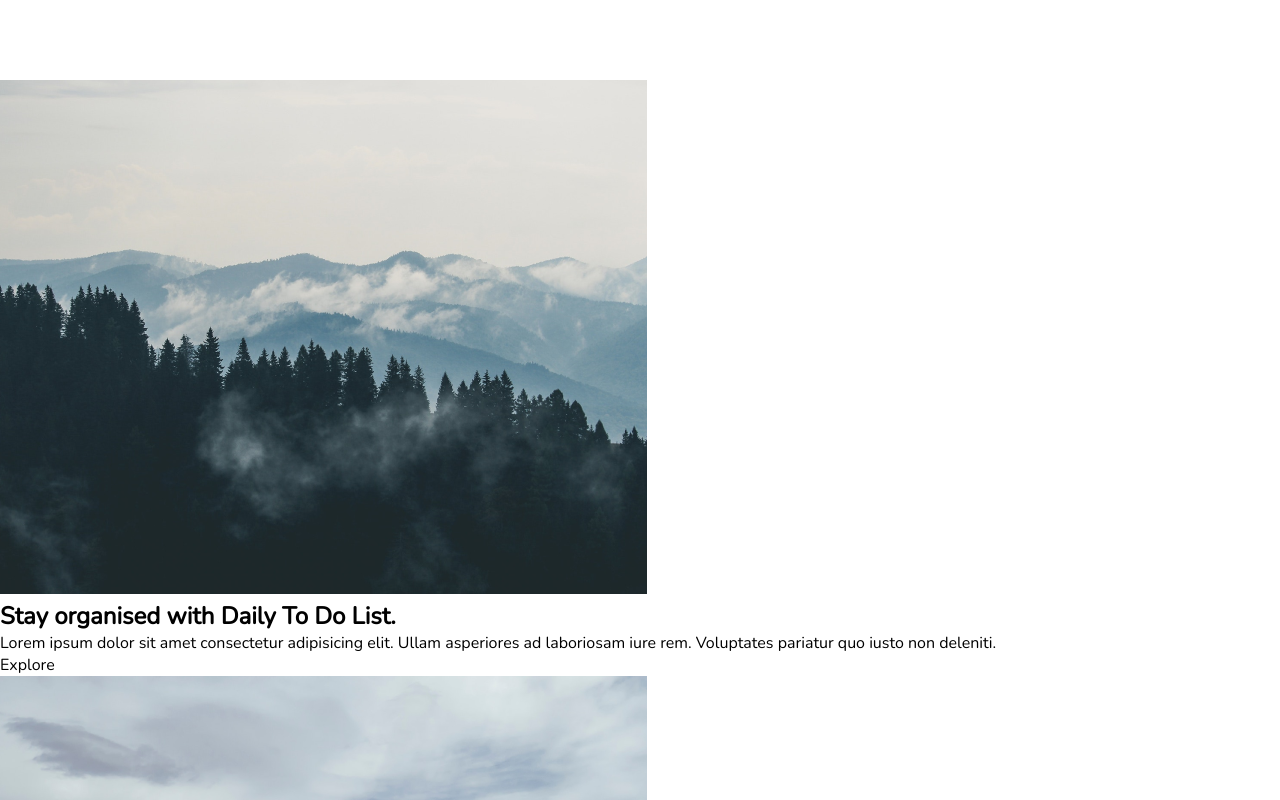
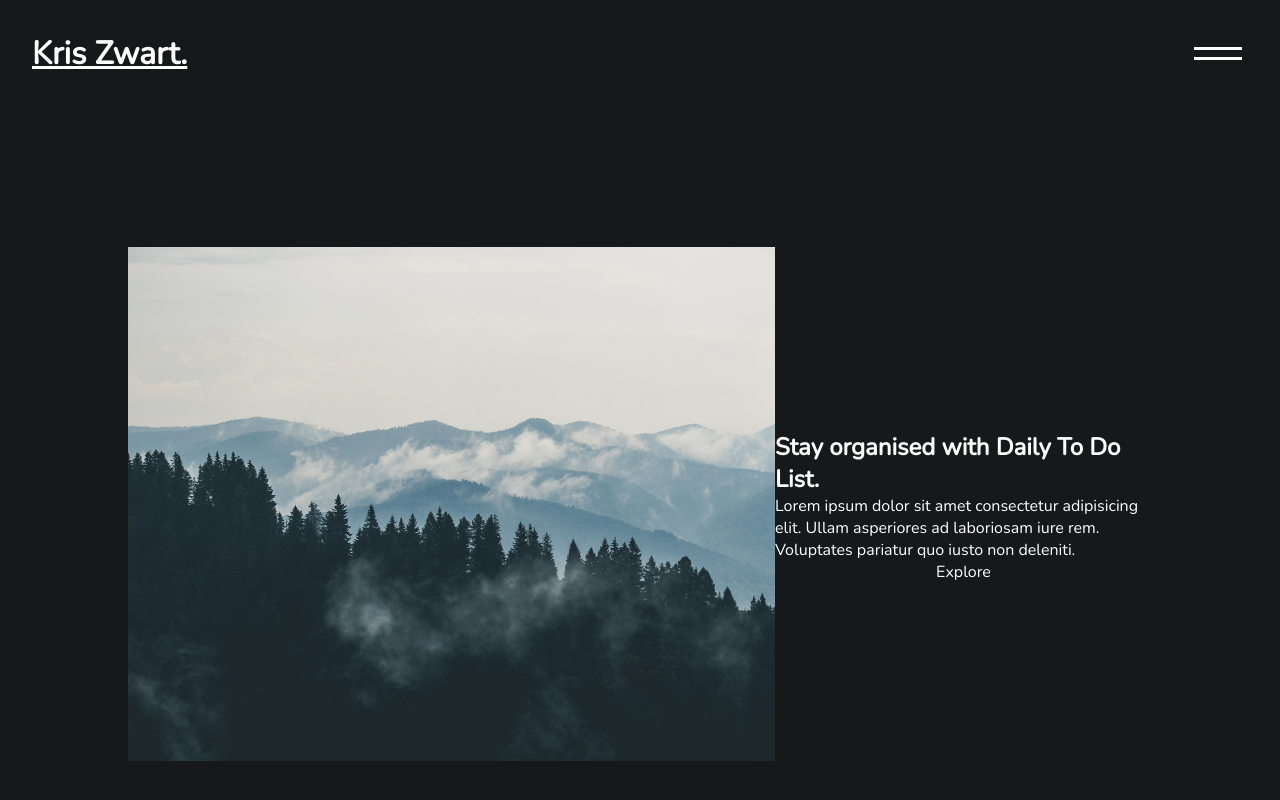
Before and after one commit to KristianPeterZwart/portfoliowebsite, a plain HTML site: page index.html in a window 1280 px wide. Shown: the top 800 px of the page. Drawn offline with nearby package versions, Linux system fonts and the light colour scheme; a script that the page names is missing.

Commit message:
Update style.css

```diff
--- a/style.css
+++ b/style.css
@@ -5,7 +5,7 @@
 }
 
 body {
-    background: #17181a);
+    background: #17181a;
     font-family: "Nunito", sans-serif;
 
 }
@@ -21,4 +21,36 @@ body {
     align-items: center;
     justify-content: space-between;
     color: white
+    width: 80%;
+    padding: 2rem
 }
+
+.line1,
+.line2{
+    width: 3rem;
+    height: 0.2rem;
+    margin: 0.4rem;
+    background: white;
+    pointer-events: none;
+}
+
+.slide {
+    min-height: 100vh;
+    margin: 0 auto 0 auto;
+    width: 80%;
+    display: flex;
+    justify-content: space-between;
+    align-items: center;
+    color: white;
+    background: #17181a;
+}
+
+.hero-desc{
+    display: flex;
+    flex-direction: column;
+    justify-content: center;
+    align-items: center;
+    flex: 1;
+    flex-basis: 25rem;
+
+}
```
